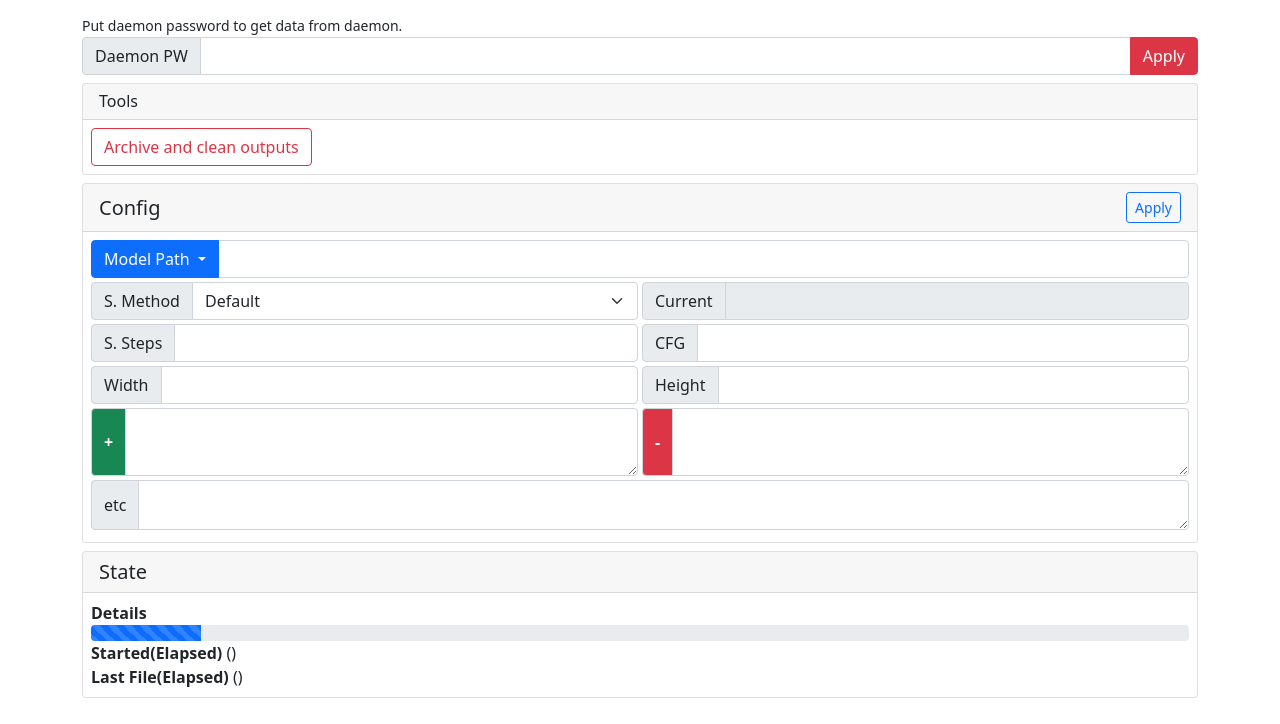
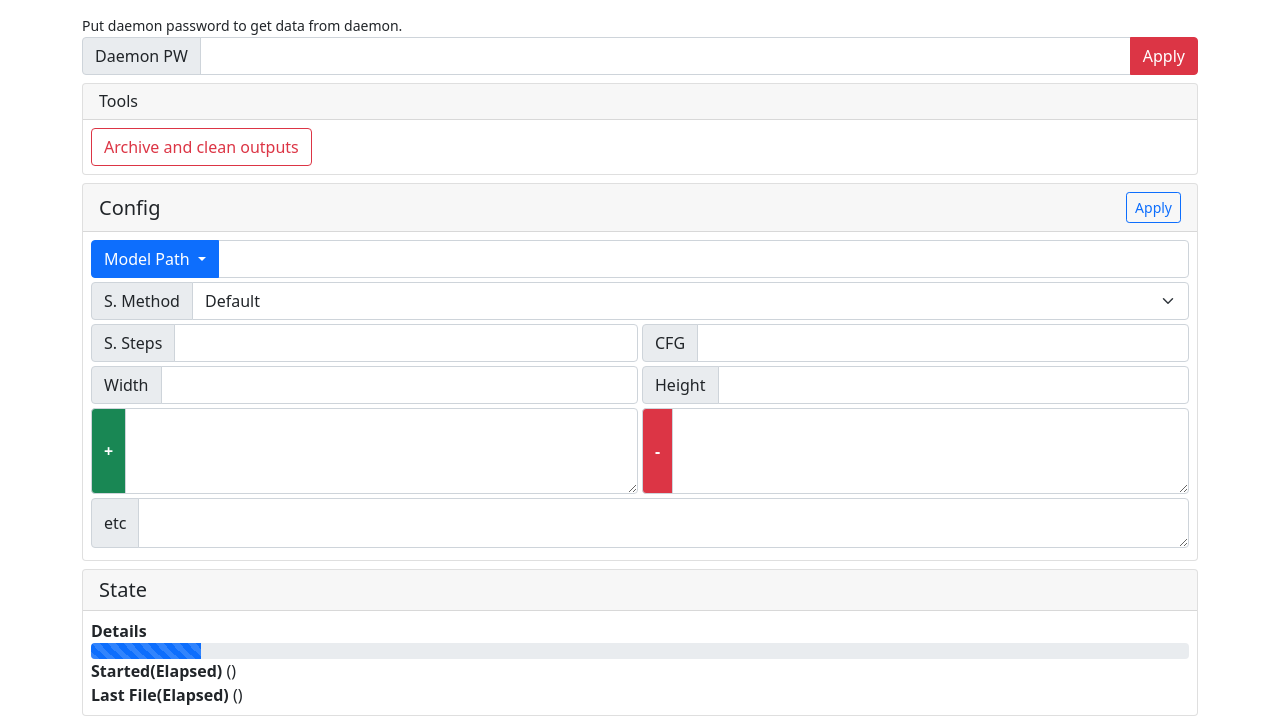
Before and after one commit to lumiknit/aroma, a website: page ui/public/index.html in a window 1280 px wide. Shown: the part 125-849 px from the top of the page. Drawn offline with Linux system fonts and the light colour scheme; files that its build step writes are made by us from their sources; no server answers; files whose address does not match are found by name.

Commit message:
Improve UI

```diff
--- a/ui/public/index.html
+++ b/ui/public/index.html
@@ -89,11 +89,11 @@
           </div>
         </div>
         <div class="row mb-1 g-1">
-          <div class="col-6">
+          <div class="col-12">
             <div class="input-group">
               <span class="input-group-text"> S. Method </span>
               <select id="config-sampling-method" class="form-select" aria-label="Sampling Method">
-                <option value="Default" selected>Default</option>
+                <option id="config-sampling-method-current" value="Default" selected>Default</option>
                 <option value="Euler">Euler</option>
                 <option value="Euler A">Euler A</option>
                 <option value="LMS">LMS</option>
@@ -110,12 +110,6 @@
                 <option value="PNDM">PNDM</option>
                 <option value="IPNDM">IPNDM</option>
               </select>
-            </div>
-          </div>
-          <div class="col-6">
-            <div class="input-group">
-              <span class="input-group-text"> Current </span>
-              <input type="text" disabled="true" id="config-current-sampling-method" class="form-control">
             </div>
           </div>
         </div>
@@ -148,16 +142,16 @@
           </div>
         </div>
         <div class="row mb-1 g-1">
-          <div class="col-6">
+          <div class="col-sm-12-sm col-md-6">
             <div class="input-group">
               <span class="input-group-text text-white fw-bold bg-success"> + </span>
-              <textarea class="form-control" id="config-prompt" rows="3" style="font-size: 0.75em;"></textarea>
+              <textarea class="form-control" id="config-prompt" rows="4" style="font-size: 0.75em;"></textarea>
             </div>
           </div>
-          <div class="col-6">
+          <div class="col-sm-12 col-md-6">
             <div class="input-group">
               <span class="input-group-text text-white fw-bold bg-danger"> - </span>
-              <textarea class="form-control" id="config-negative-prompt" rows="3" style="font-size: 0.75em;"></textarea>
+              <textarea class="form-control" id="config-negative-prompt" rows="4" style="font-size: 0.75em;"></textarea>
             </div>
           </div>
         </div>
--- a/ui/public/index.js
+++ b/ui/public/index.js
@@ -273,7 +273,10 @@ const reload = () => {
         $('#config-model-path').attr("placeholder", data.values.model.path);
       }
       if(data.values.params !== undefined) {
-        $('#config-current-sampling-method').val(data.values.params.sampling_method);
+        let new_text = "Current: " + data.values.params.sampling_method;
+        if($('#config-sampling-method-current').text() !== new_text) {
+          $('#config-sampling-method-current').text(new_text);
+        }
         $('#config-sampling-steps').attr("placeholder", data.values.params.sampling_steps);
         $('#config-cfg-scale').attr("placeholder", data.values.params.cfg_scale);
         $('#config-width').attr("placeholder", data.values.params.width);
@@ -440,6 +443,7 @@ const applyConfig = () => {
       appendAlert("success", "Updated!");
       // Reset all fields
       $('#config-model-path').val("");
+      $('#config-sampling-method').val("Default");
       $('#config-sampling-steps').val("");
       $('#config-cfg-scale').val("");
       $('#config-width').val("");
```
Also changed, not shown: README.md, 1 other file.
